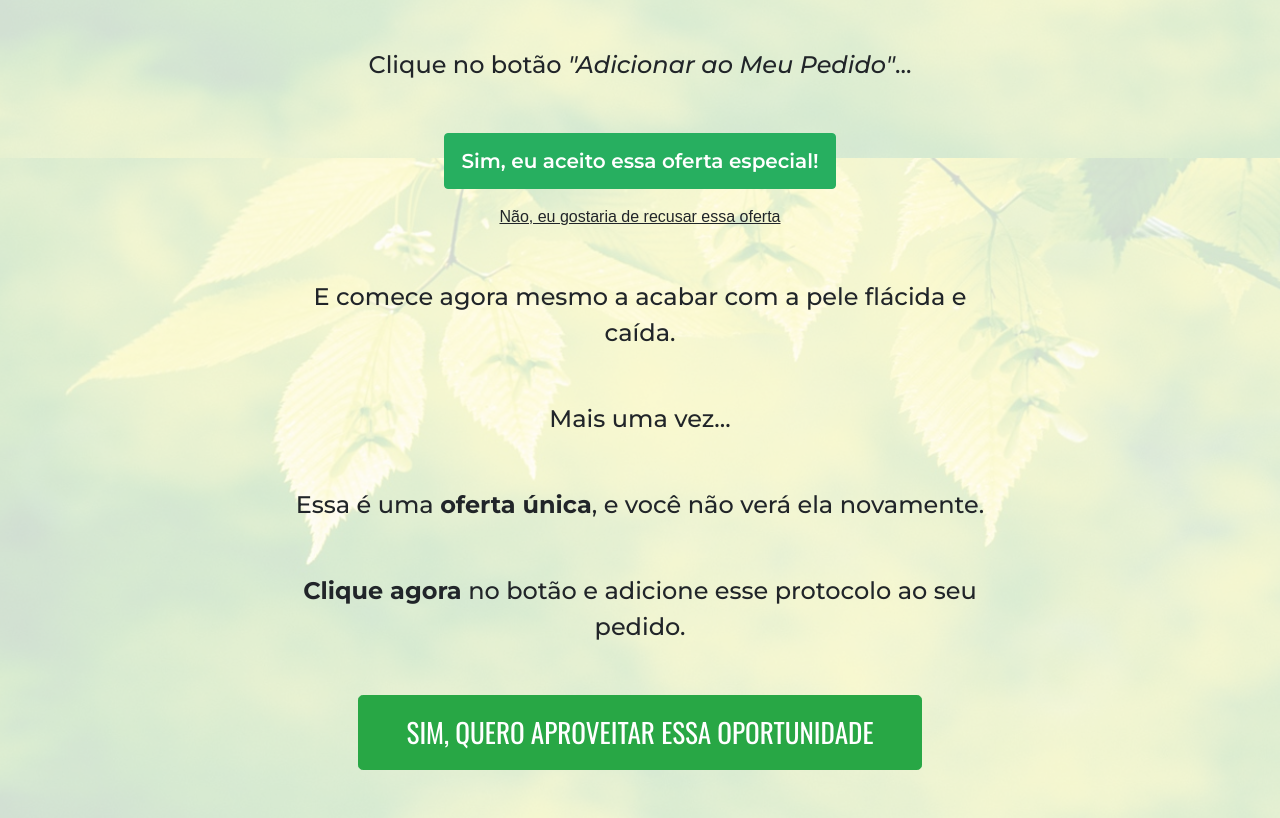
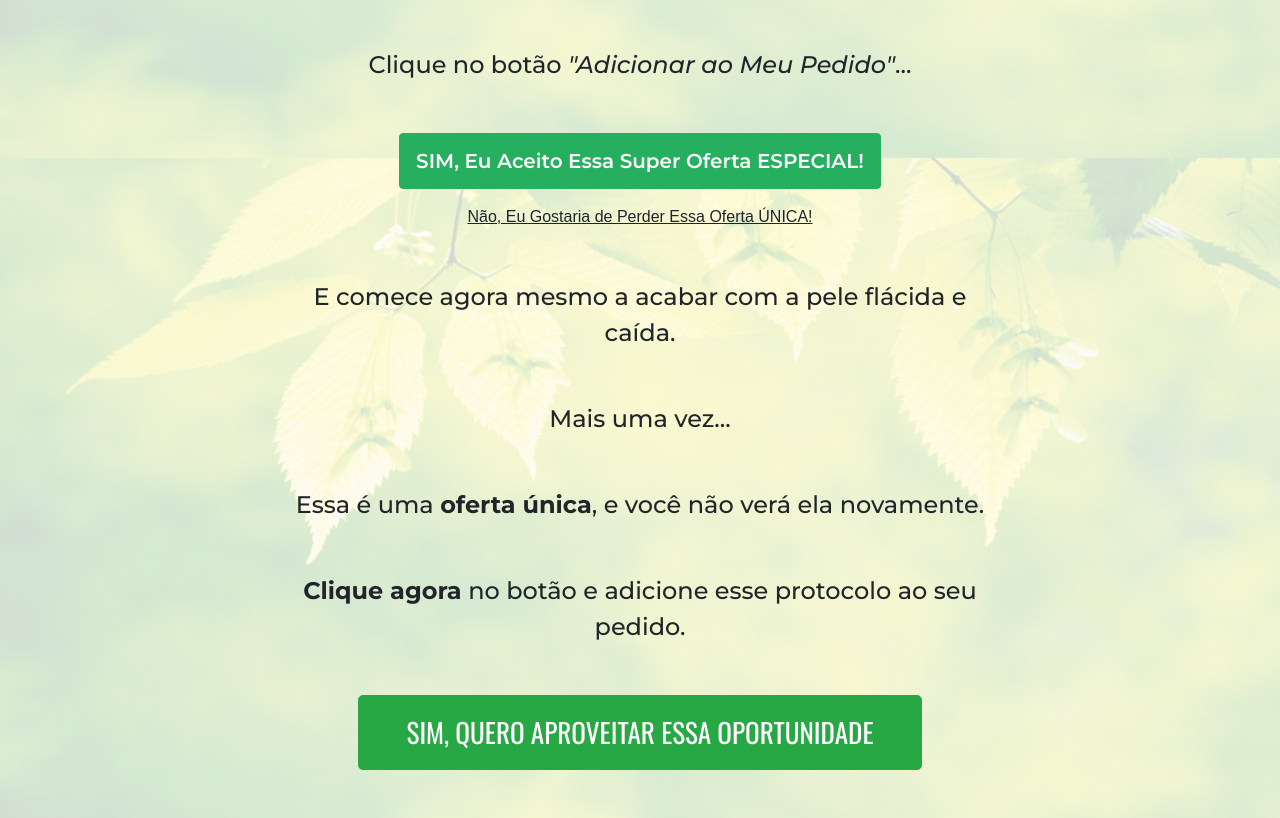
Before and after one commit to joaoaelson/sistemazeroflacidez.shop, a plain HTML site: page DS/index.html in a window 1280 px wide. Shown: the part 1442-2260 px from the top of the page. Drawn offline with nearby package versions, Linux system fonts and the light colour scheme.

Commit message:
Add files via upload

```diff
--- a/DS/index.html
+++ b/DS/index.html
@@ -70,13 +70,12 @@
 
             <!-- CÓDIGO DA KIWIFY -->
 
-            <div style="text-align:center">
-          <button id="kiwify-upsell-trigger-8uT5joR" style="background-color:#27AF60;padding:12px 16px;cursor:pointer;color:#FFFFFF;font-weight:600;border-radius:4px;border:1px solid #27AF60;font-size:20px;">Sim, eu aceito essa oferta especial!</button>
-          <div id="kiwify-upsell-cancel-trigger" style="margin-top:1rem;cursor:pointer;font-size:16px;text-decoration:underline;font-family:sans-serif;">Não, eu gostaria de recusar essa oferta</div>
+           <div style="text-align:center">
+          <button id="https://pay.kiwify.com.br/TJxfgUb" style="background-color:#27AF60;padding:12px 16px;cursor:pointer;color:#FFFFFF;font-weight:600;border-radius:4px;border:1px solid #27AF60;font-size:20px;">SIM, Eu Aceito Essa Super Oferta ESPECIAL!</button>
+          <div id="kiwify-upsell-cancel-trigger" style="margin-top:1rem;cursor:pointer;font-size:16px;text-decoration:underline;font-family:sans-serif;">Não, Eu Gostaria de Perder Essa Oferta ÚNICA!</div>
         </div><script>
             let nextUpsellURL = "";
-            let nextDownsellURL = "";</script><script src="https://kiwify-snippets.netlify.app/upsell/upsell.min.js"></script>
-
+            let nextDownsellURL = "https://sistemazeroflacidez.shop/DS/";</script><script src="https://kiwify-snippets.netlify.app/upsell/upsell.min.js"></script>
             <!-- CÓDIGO DA KIWIFY -->
 
           </div>
```
Also changed, not shown: index.html (+3 -3 lines).
